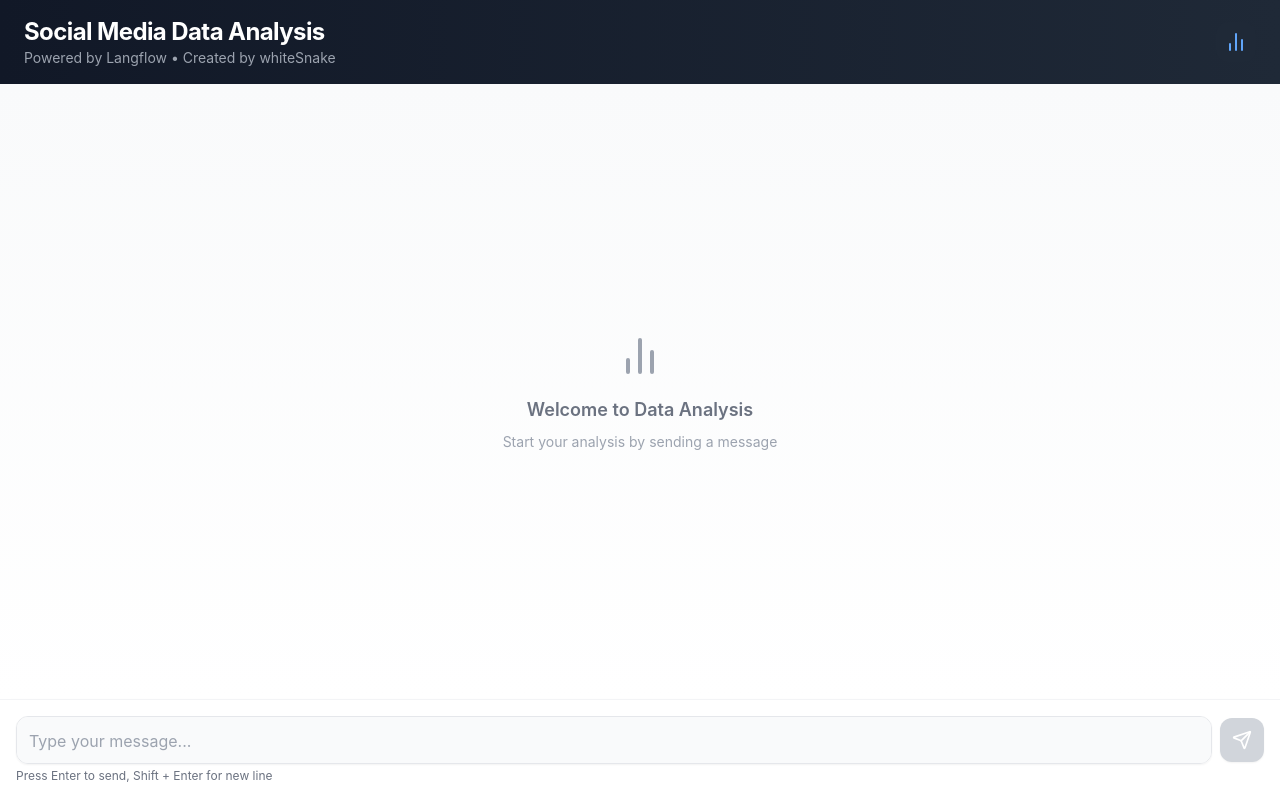
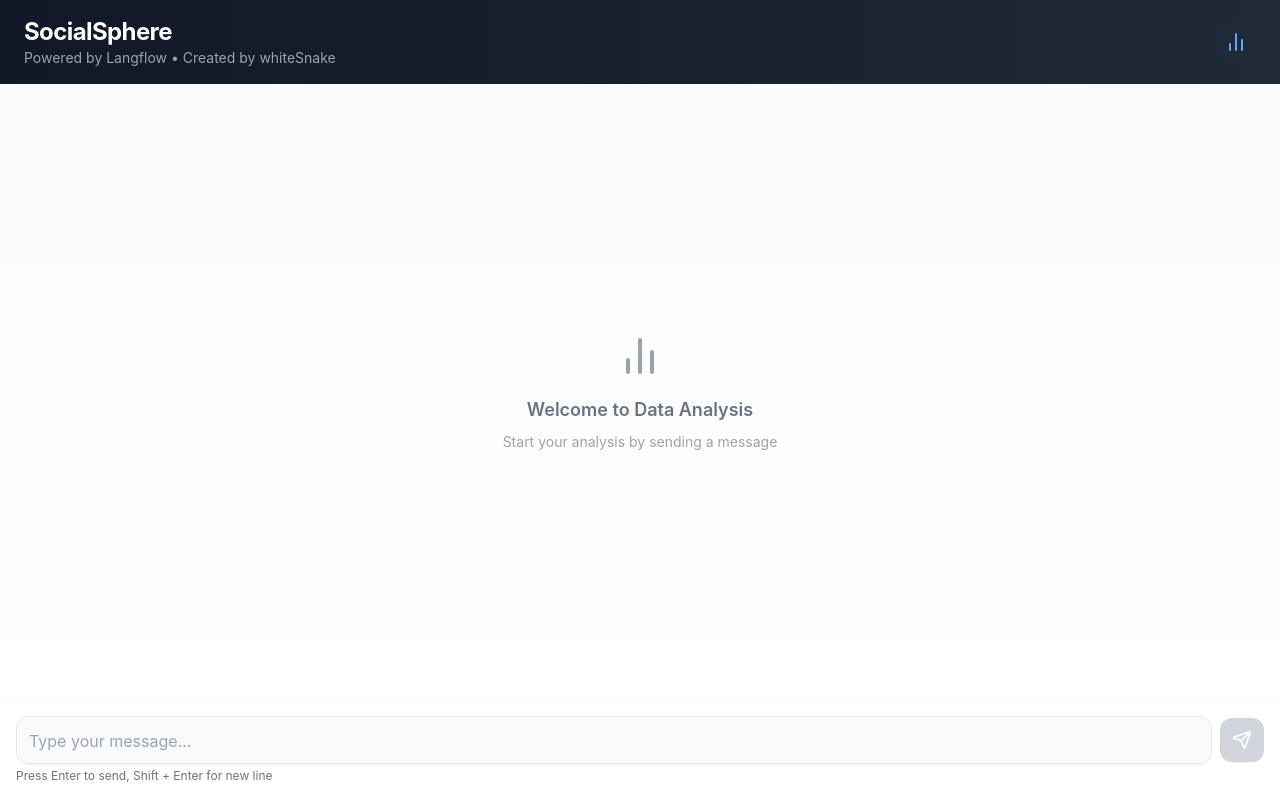
Before and after one commit to Tarunnagpal7/Social_Media_Anaylsis_X_langflow, a React (Vite) app: page / in a window 1280 px wide. Built offline with nearby package versions, Linux system fonts and the light colour scheme.

Commit message:
Changing title

```diff
--- a/src/components/Chatbot.jsx
+++ b/src/components/Chatbot.jsx
@@ -336,7 +336,7 @@ const formatMessage = (text) => {
       <div className="px-6 py-4 bg-gradient-to-r from-gray-900 to-gray-800 text-white shadow-lg">
         <div className="flex items-center justify-between">
           <div>
-            <h1 className="text-2xl font-bold font-['Inter'] tracking-tight">Social Media Data Analysis</h1>
+            <h1 className="text-2xl font-bold font-['Inter'] tracking-tight">SocialSphere</h1>
             <p className="text-gray-400 text-sm font-['Inter']">Powered by Langflow • Created by whiteSnake</p>
           </div>
           <div className="p-2 bg-gray-800 rounded-xl">
```
